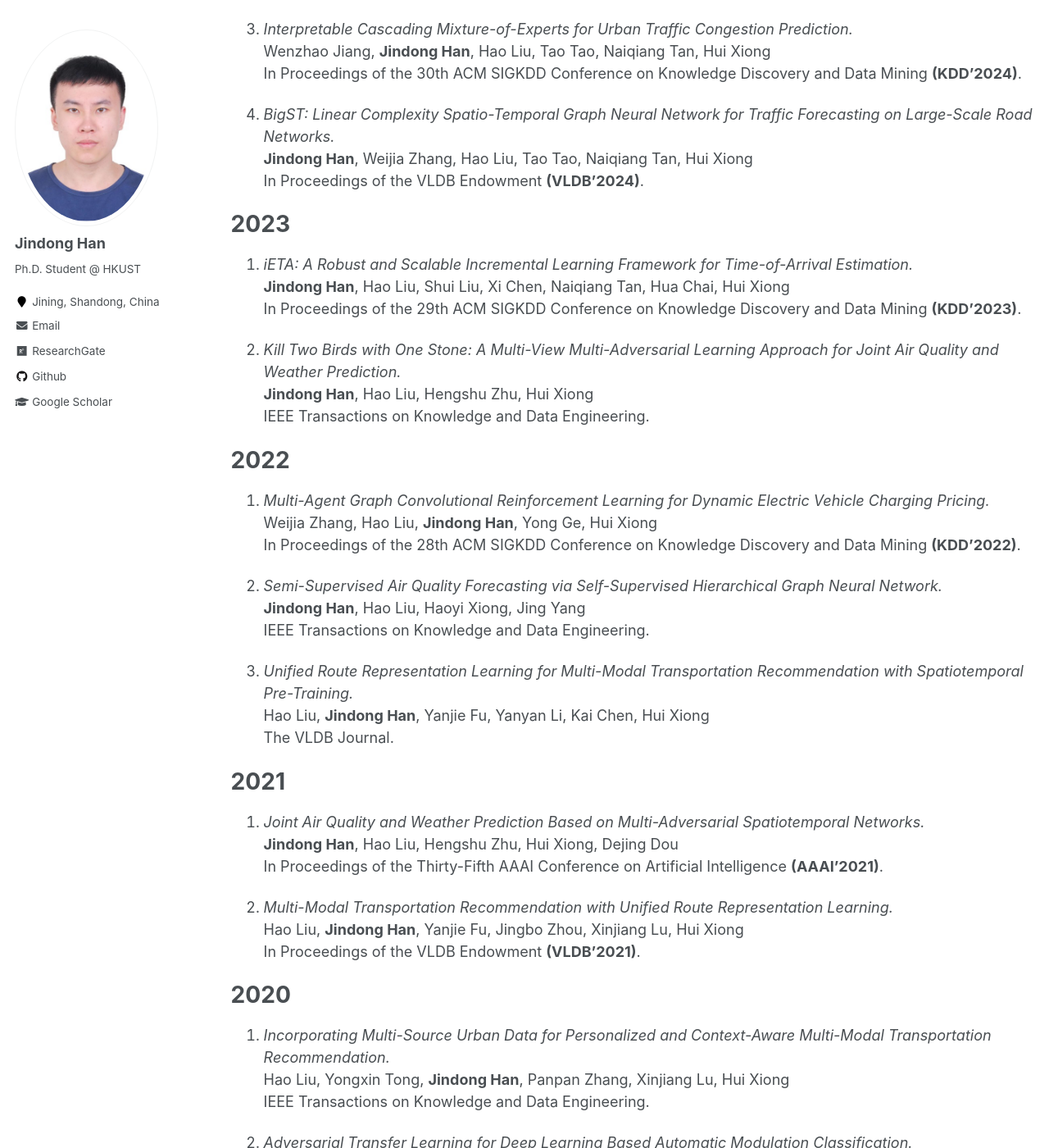
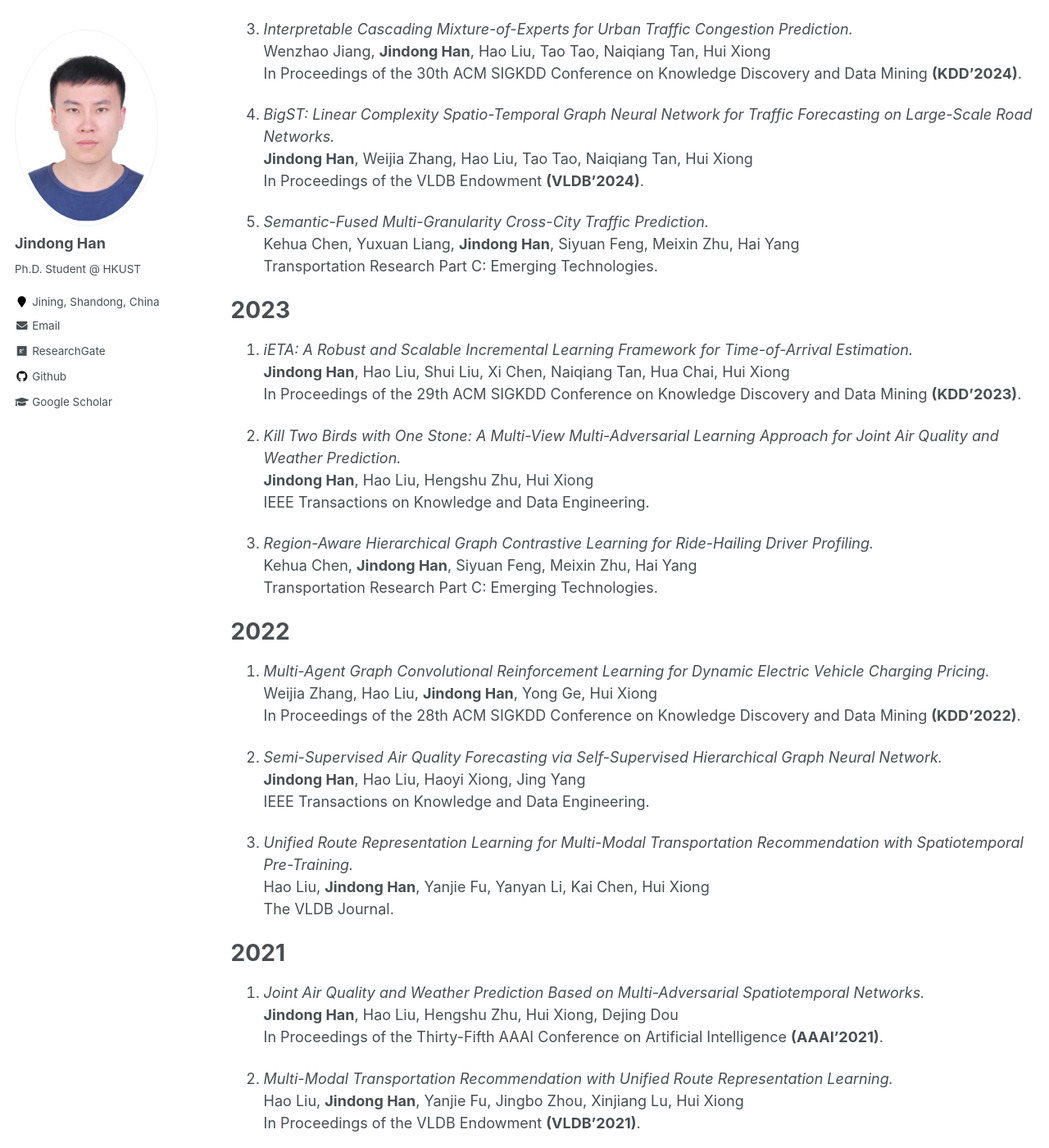
Before and after one commit to jhanao-hkust/jhanao-hkust.github.io, a Jekyll site: the page built from _pages/publications.md, in a window 1280 px wide and 1400 px high, scrolled down 577 px. Shown: the whole window at 82% size. Built offline with Jekyll 4.4.1, drawn with Linux system fonts in a browser that asks for light colours; some of the changed text lies outside the part shown.

Commit message:
Update publications.md

```diff
--- a/_pages/publications.md
+++ b/_pages/publications.md
@@ -30,6 +30,10 @@ In Proceedings of the 30th ACM SIGKDD Conference on Knowledge Discovery and Data
 **Jindong Han**, Weijia Zhang, Hao Liu, Tao Tao, Naiqiang Tan, Hui Xiong<br>
 In Proceedings of the VLDB Endowment **(VLDB'2024)**.
 
+1.  *Semantic-Fused Multi-Granularity Cross-City Traffic Prediction.*  <br>
+Kehua Chen, Yuxuan Liang, **Jindong Han**, Siyuan Feng, Meixin Zhu, Hai Yang<br>
+Transportation Research Part C: Emerging Technologies.
+
 2023
 ====
 1.  *iETA: A Robust and Scalable Incremental Learning Framework for Time-of-Arrival Estimation.*  <br>
@@ -39,6 +43,10 @@ In Proceedings of the 29th ACM SIGKDD Conference on Knowledge Discovery and Data
 1.  *Kill Two Birds with One Stone: A Multi-View Multi-Adversarial Learning Approach for Joint Air Quality and Weather Prediction.*  <br>
 **Jindong Han**, Hao Liu, Hengshu Zhu, Hui Xiong<br>
 IEEE Transactions on Knowledge and Data Engineering.
+
+1.  *Region-Aware Hierarchical Graph Contrastive Learning for Ride-Hailing Driver Profiling.*  <br>
+Kehua Chen, **Jindong Han**, Siyuan Feng, Meixin Zhu, Hai Yang<br>
+Transportation Research Part C: Emerging Technologies.
 
 2022
 ====
```
Also changed, not shown: other parts of _pages/publications.md (+1 -1 lines).
